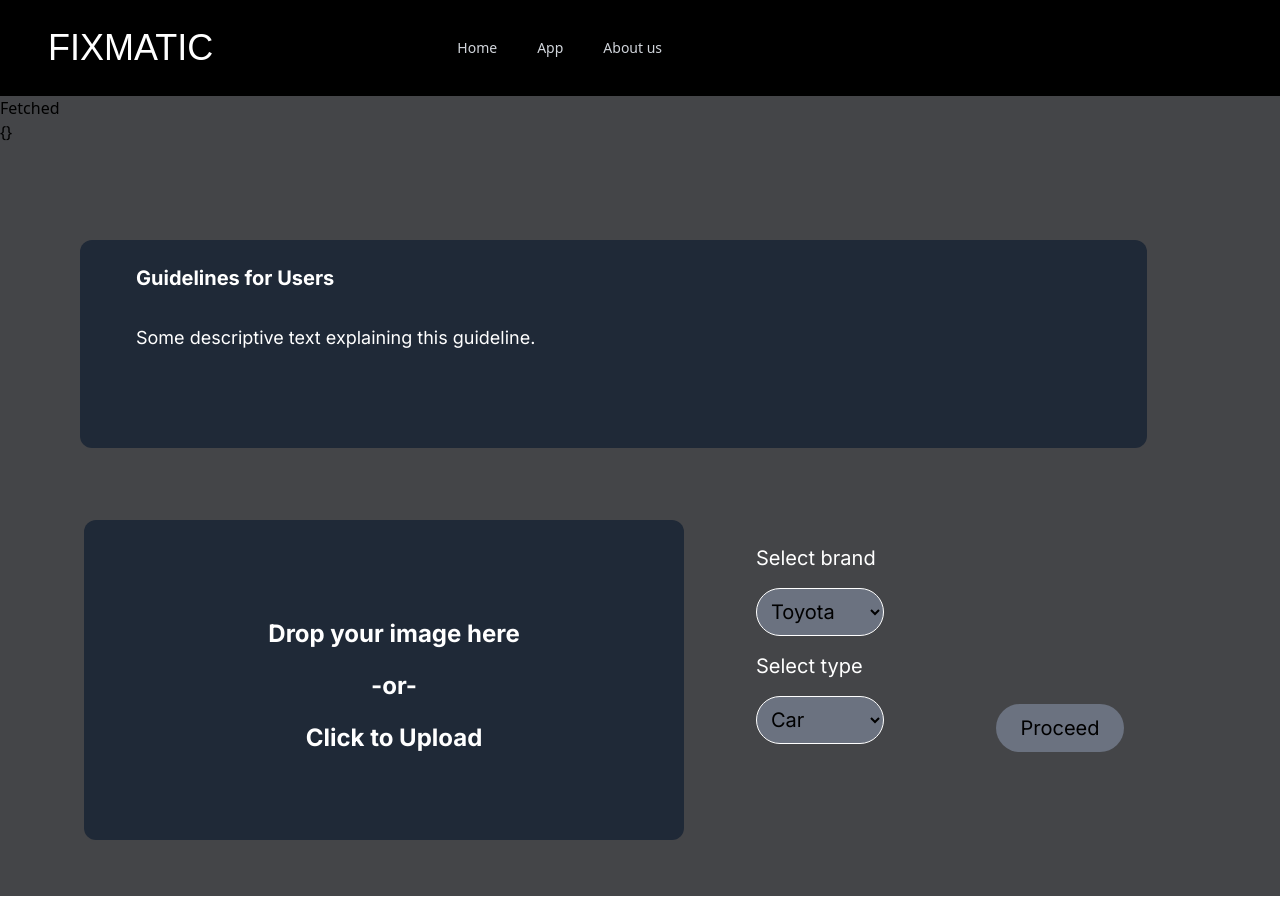
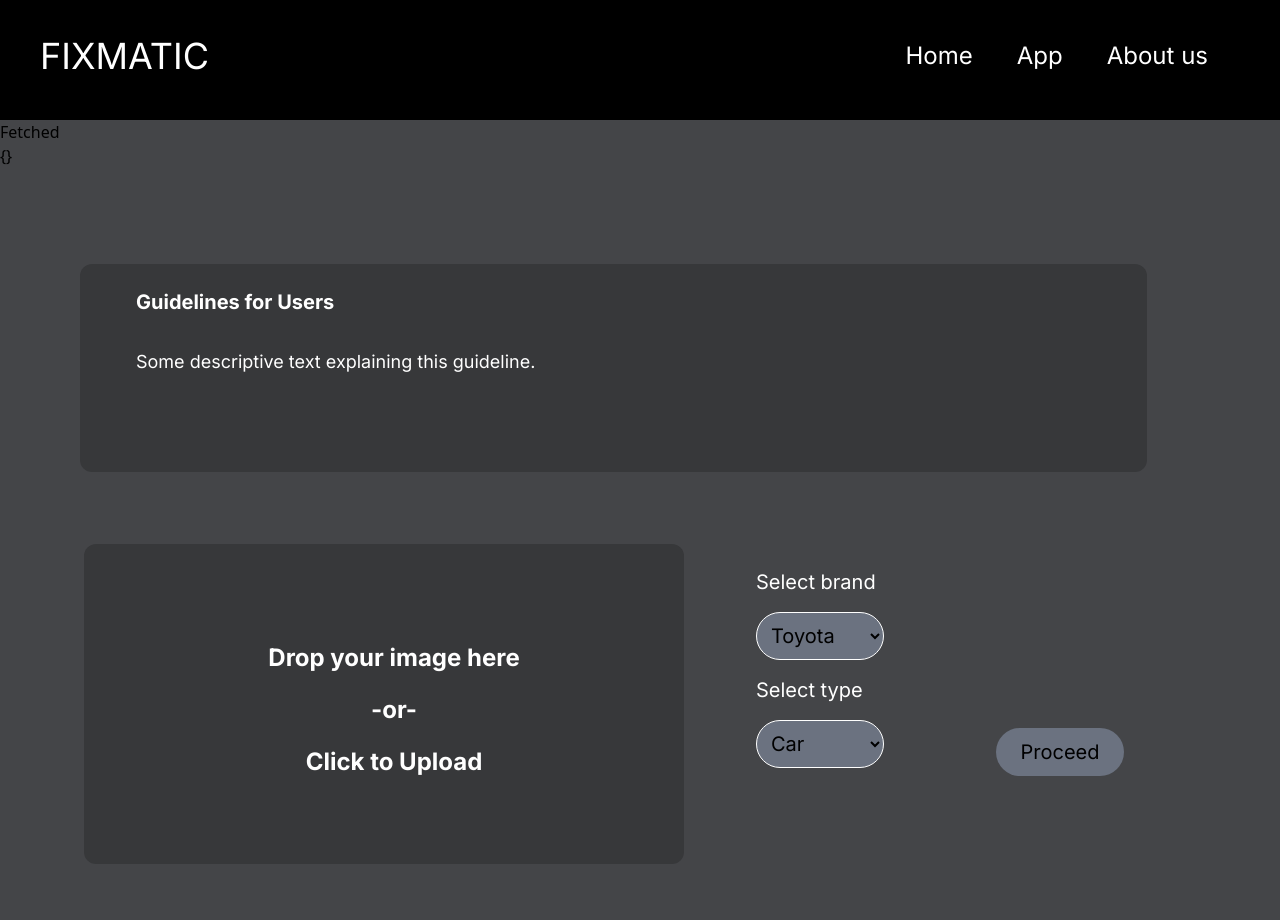
Before and after one commit to KaveeshaChan/SDGP-SE-37, a React (Vite) app in the folder SDGP-37/: page /app in a window 1280 px wide. Before the commit the page ends 896 px from the top, so only its background shows below. Built offline with nearby package versions, Linux system fonts and the light colour scheme; no server answers; a web font is replaced by a local one.

Commit message:
Updated the navBar

```diff
--- a/SDGP-37/src/App.css
+++ b/SDGP-37/src/App.css
@@ -1,7 +1 @@
 @import url('https://fonts.googleapis.com/css2?family=Poppins:wght@300&display=swap');
-
-/* Custom CSS */
-
-.custom-gray-bg {
-    background-color: #37383A;
-  }
--- a/SDGP-37/src/App.jsx
+++ b/SDGP-37/src/App.jsx
@@ -16,6 +16,7 @@ function App() {
    </div>
    </div>
     </>
+
   );
   // return(
   //   <>
--- a/SDGP-37/src/components/NavBar/navBar.css
+++ b/SDGP-37/src/components/NavBar/navBar.css
@@ -1,4 +1,4 @@
-/* navBar.css */
+/* navBar.css
 
 .navbar {
   background-color: black;
@@ -15,7 +15,7 @@
   text-decoration: none;
   color: white;
   font-family: Algerian, "Segoe UI", Tahoma, Geneva, Verdana, sans-serif; /* Apply Algerian font */
-}
+/* }
 
 .nav-items {
   font-size: 1.2rem;
@@ -40,4 +40,4 @@
   background-color: grey;
   color: black;
   border-radius: 5px;
-}
+}  */
--- a/SDGP-37/src/components/NavBar/navBar.jsx
+++ b/SDGP-37/src/components/NavBar/navBar.jsx
@@ -7,38 +7,40 @@ const Navbar = () => {
         setNav(!nav);
     };
     return (
-        <>
-            <nav className="bg-black flex justify-between items-center p-4 overflow-hidden">
-                <div className="max-w-7xl md-auto px-4 sm:px-9 lg:px-8">
-                    <div className="flex items-center justify-between h-16">
-                            <div className="flex-shrink-0">
-                                <a href="/" className="text-4xl no-underline font-def mr-28 text-white ">FIXMATIC</a>
+        <nav className="bg-black text-white pt-8 flex justify-between items-center text-center m-0 p-10 font-abc overflow-hidden">
+        {/* <div className=""> */}
+        <div>
+          <a className="text-4xl 2xl:text-5xl no-underline font-abc ">FIXMATIC</a>
         </div>
-                            <div className="hidden md:block text-left ml-20 font-medium text">
-                                <div className="ml-10 flex items-baseline space-x-4 text-lg">
-                                    <a href="/" className="text-gray-300 hover:bg-gray-700 hover:text-white px-3 py-2 rounded-md text-sm font-medium">Home</a>
-                                    <a href="/app" className="text-gray-300 hover:bg-gray-700 hover:text-white px-3 py-2 rounded-md text-sm font-medium">App</a>
-                                    <a href="/aboutUs" className="text-gray-300 hover:bg-gray-700 hover:text-white px-3 py-2 rounded-md text-sm font-medium">About us</a>
+        {/* <div className="flex gap-6 text-xl text-white pl-[60%] flex-wrap"> */}
+        <div>
+          <ul className="hidden sm:flex  text-x  list-none m-0 p-0 text-left  ">
+
+            <li className='mr-5 text-2xl hover:bg-gray-700 rounded-md px-3 py-2'><a href='/'>Home</a></li>
+            <li className='mr-5 text-2xl hover:bg-gray-700 rounded-md px-3 py-2'><a href='/app'>App</a></li>
+            <li className='mr-5 text-2xl hover:bg-gray-700 rounded-md px-3 py-2'><a href='/aboutUs'>About us</a></li>
+          </ul>
+          <div onClick={handleNav} className='block sm:hidden'>
+              {!nav ? <X size={20}/> :<Menu size={20}/> }
+
           </div>
+          <div className={nav ? 'fixed left-0 top-0 w-72 h-full bg-gray-900 border-r border-r-black-900 ease-in-out duration-500' : 'fixed left-[-100%]'}>
+          <ul className='pt-4'>
+            <li><a className="text-4xl no-underline font-def mr-28 ">FIXMATIC</a></li>
+            <li className='p-4 border-b border-gray-400 pt- '><a href='/'></a></li>
+            <li className='p-4 border-b border-gray-400 text-lg '><a href='/'>Home</a></li>
+            <li className='p-4 border-b border-gray-400 text-lg'><a href='/app'>App</a></li>
+            <li className='p-4 border-b border-gray-400 text-lg'><a href='/aboutUs'>About us</a></li>
+            <div>
+
           </div>
-                        <div className="md:hidden">
-                            <button onClick={handleNav} className="bg-gray-800 p-2 inline-flex items-center justify-center text-white hover:text-white hover:bg-gray-700 focus:outline-none focus:ring-2 focus:ring-inset focus:ring-white" aria-expanded="false">
-                                <span className="sr-only">Open main menu</span>
-                                {!nav ? <Menu size={20} /> : <X size={20} />}
-                            </button>
-                        </div>
-                    </div>
-                </div>
-                <div className={nav ? 'fixed left-0 top-0 w-22 h-full bg-gray-900 border-r border-r-black-900 ease-in-out duration-100' : 'fixed left-[-100%]'} >
-                    <div className="px-2 pt-2 pb-3 space-y-1">
-                        <a href="/" className="text-4xl no-underline font-def mr-28 text-white">FIXMATIC</a>
-                        <a href="/" className="text-gray-300 hover:bg-gray-700 hover:text-white block px-3 py-2 rounded-md text-base font-medium">Home</a>
-                        <a href="/app" className="text-gray-300 hover:bg-gray-700 hover:text-white block px-3 py-2 rounded-md text-base font-medium">App</a>
-                        <a href="/aboutUs" className="text-gray-300 hover:bg-gray-700 hover:text-white block px-3 py-2 rounded-md text-base font-medium">About us</a>
+
+          </ul>
+
           </div>
         </div>
       </nav>
-        </>
+
     );
 };
 export default Navbar;
--- a/SDGP-37/src/index.css
+++ b/SDGP-37/src/index.css
@@ -11,9 +11,3 @@ body{
     overflow: hidden;
     margin: 0;
 }
-
-/* Custom CSS */
-
-.custom-gray-bg {
-    background-color: #37383A;
-  }
--- a/SDGP-37/src/pages/appPage.jsx
+++ b/SDGP-37/src/pages/appPage.jsx
@@ -57,7 +57,7 @@ export default function AppPage() {
         <p>{JSON.stringify(members)}</p>
       </div>
       <div className="font-abc">
-        <div className=" sm:ml-20 sm:mt-20 lg:mt-24  w-80 min-w-min sm:w-10/12  bg-gray-800 rounded-xl min-h-32 mt-4 ml-10 xl:h-52 2xl:w-3/5 2xl:h-52 2xl:mt-8 md:min-h-40  md:mt-8 cursor-pointer">
+        <div className=" sm:ml-20 sm:mt-20 lg:mt-24  w-80 min-w-min sm:w-10/12  bg-[#37383A] rounded-xl min-h-32 mt-4 ml-10 xl:h-52 2xl:w-3/5 2xl:h-52 2xl:mt-8 md:min-h-40  md:mt-8 cursor-pointer">
           <h2 className="sm:text-xl lg:text-3xl font-bold text-left leading-9 text-white pl-14 pt-6 2xl:text-lg xl:text-xl ">
             Guidelines for Users
           </h2>
@@ -69,7 +69,7 @@ export default function AppPage() {
         <div className="sm:ml-20 sm:mt-8 2xl:flex mt-10 xl:flex">
           {/* flex w-4/5 mt-5 ml-40 */}
           <section
-            className="bg-gray-800 w-80 h-56 ml-10 rounded-xl sm:w-11/12 sm:h-64 md:h-72 lg:w-5/6 lg:mt-10 xl:h-80  xl:w-6/12 2xl:w-2/5 2xl:h-72 sm:ml-1 md:min-h-28 md:w-4/6"
+            className="bg-[#37383A] w-80 h-56 ml-10 rounded-xl sm:w-11/12 sm:h-64 md:h-72 lg:w-5/6 lg:mt-10 xl:h-80  xl:w-6/12 2xl:w-2/5 2xl:h-72 sm:ml-1 md:min-h-28 md:w-4/6"
             onClick={HandleImageClick}
           >
             {image ? (
--- a/SDGP-37/src/pages/estimateCost.jsx
+++ b/SDGP-37/src/pages/estimateCost.jsx
@@ -6,7 +6,7 @@ function EstimateCost() {
         <div className="font-abc xl">
         <h3 className="text-white ml-8 mt-4 text-lg font-bold sm:ml-10 sm:mt-10 lg:text-lg lg:mt-8 xl:mt-6 2xl:text-lg 2xl:mt-4 xl:text-lg">Damaged Areas:</h3>
         <div className="sm: w-11/12 mt-1 sm:ml-14 xl:flex xl:w-11/12 lg:flex ">
-            <div className="sm:w-96 sm:ml-0 lg:w-96  sm:min-h-80 lg:mt-8 sm:mt-4 justify-between bg-gray-800 rounded-xl xl:w-11/12 2xl:w-2/6  w-80 min-h-52 ml-8 2xl:ml-0  2xl:mt-2 ">ll</div>
+            <div className="sm:w-96 sm:ml-0 lg:w-96  sm:min-h-80 lg:mt-8 sm:mt-4 justify-between bg-[#37383A] rounded-xl xl:w-11/12 2xl:w-2/6  w-80 min-h-52 ml-8 2xl:ml-0  2xl:mt-2 ">ll</div>
             <div className="sm:mt-6 lg:mt-10 lg:ml-10 xl:ml-52 2xl:mt-20 ml-4 mt-4">
                 <p className="text-white text-lg lg:text-base  xl:text-lg 2xl:text-lg sm:text-sm">Vehicle brand:</p><br></br>
                 <p className="text-white text-lg lg:text-base xl:text-lg 2xl:text-lg sm:text-sm">Vehicle Type:</p><br></br>
@@ -15,12 +15,12 @@ function EstimateCost() {
                     <p className="text-white text-lg lg:text-base xl:text-lg 2xl:text-lg sm:text-sm">Vehicle Total Estmated Cost:</p>
                     </div>
                     <div>
-                    <div className="sm:w-48 sm:ml-20 bg-gray-800 rounded-xl min-h-16 mt-4 mr-100 2xl:mt-0 2xl:ml-14  "></div>
+                    <div className="sm:w-48 sm:ml-20 bg-[#37383A] rounded-xl min-h-16 mt-4 mr-100 2xl:mt-0 2xl:ml-14  "></div>
                     </div>
                 </div>
             </div>
         </div>
-        <div className="sm:w-11/12 sm:ml-8 sm:mt-8 lg:mt-20 lg:min-h-44 xl:pl-10 xl:ml-14 xl:mt-10 bg-gray-800 ml-4 w-11/12 mt-8 rounded-xl min-h-36 2xl:w-3/6 2xl:mt-4 2xl:min-h-48 xl:min-h-44 xl:w-9/12">
+        <div className="sm:w-11/12 sm:ml-8 sm:mt-8 lg:mt-20 lg:min-h-44 xl:pl-10 xl:ml-14 xl:mt-10 bg-[#37383A] ml-4 w-11/12 mt-8 rounded-xl min-h-36 2xl:w-3/6 2xl:mt-4 2xl:min-h-48 xl:min-h-44 xl:w-9/12">
            <div className="sm:w-11/12 sm:pl-10 flex text-white justify-between  pt-4 2xl:pl-2 pl-4">
             <div>
                 <p className="font-bold xl:text-xl 2xl:text-base">Damaged Part</p>
```
Lines whose indentation alone changed are shown as unchanged.
